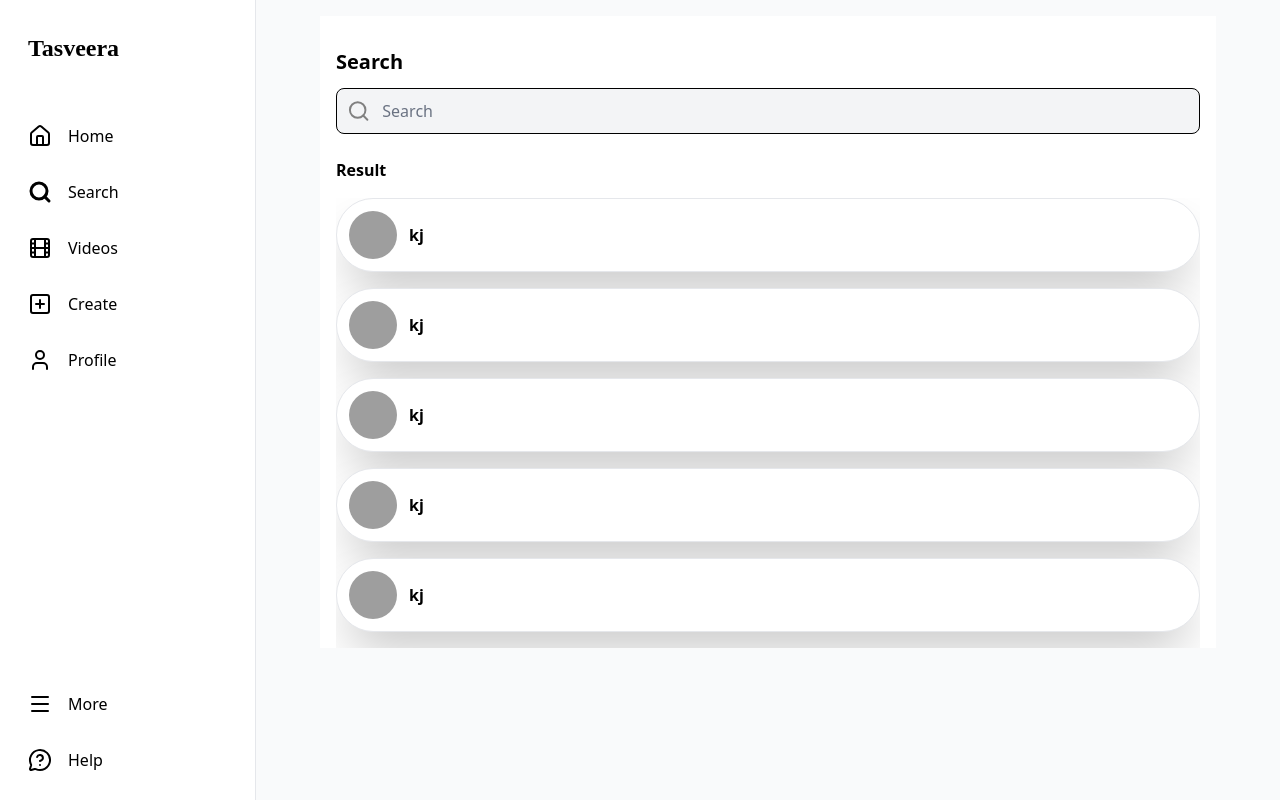
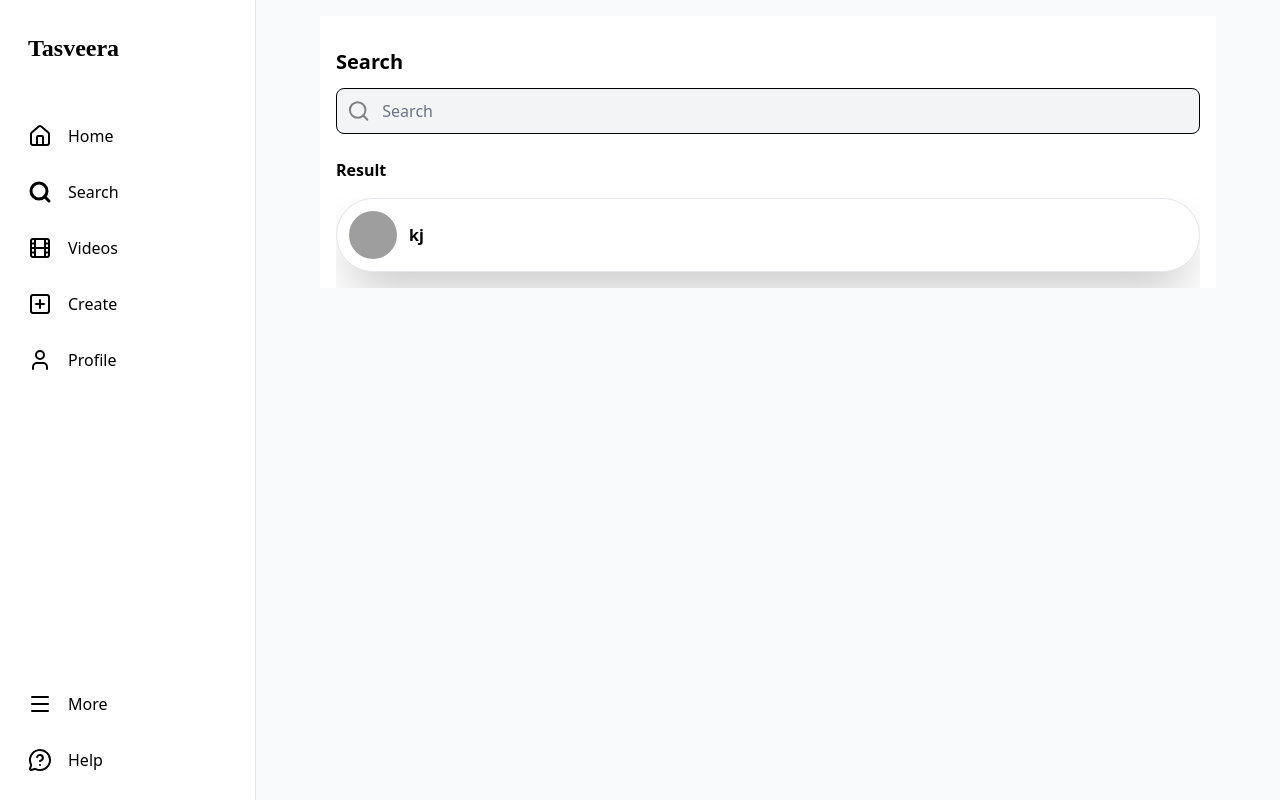
Before and after one commit to Mithlesh-15/tasveera-FrameStories, a React (Vite) app in the folder frontend/: page /search in a window 1280 px wide. Built offline with nearby package versions, Linux system fonts and the light colour scheme; grey boxes are pictures that could not be loaded.

Commit message:
little change in frontend

```diff
--- a/frontend/src/pages/Profile.jsx
+++ b/frontend/src/pages/Profile.jsx
@@ -1,5 +1,6 @@
 import React, { useState } from "react";
 import { Heart, MessageCircle, Bookmark, Grid, User, Menu } from "lucide-react";
+import { Link } from "react-router-dom";
 
 export default function InstagramProfile() {
   const [owner, setOwner] = useState(true);
@@ -158,7 +159,8 @@ export default function InstagramProfile() {
         {/* Posts Grid */}
         <div className="grid grid-cols-3 gap-1 md:gap-4 mt-1">
           {posts.map((post) => (
-            <div
+            <Link
+              to={`/post/${post.id}`}
               key={post.id}
               className="relative aspect-square group cursor-pointer"
             >
@@ -167,7 +169,7 @@ export default function InstagramProfile() {
                 alt={`Post ${post.id}`}
                 className="w-full h-full object-cover transition-transform duration-300 ease-in-out group-hover:scale-105"
               />
-            </div>
+            </Link>
           ))}
         </div>
       </div>
--- a/frontend/src/pages/Search.jsx
+++ b/frontend/src/pages/Search.jsx
@@ -2,7 +2,7 @@ import React from "react";
 import { Search } from "lucide-react";
 import UserProfileCard from "../components/UserProfileCard";
 import { useNavigate } from "react-router-dom";
-import "../utils/scrollBarHide.css"
+import "../utils/scrollBarHide.css";
 
 function SearchPageLayout() {
   const nevigate = useNavigate();
@@ -13,35 +13,10 @@ function SearchPageLayout() {
       picture:
         "https://images.pexels.com/photos/33517042/pexels-photo-33517042.jpeg",
     },
-    {
-      _id: 2,
-      name: "kj",
-      picture:
-        "https://images.pexels.com/photos/32523802/pexels-photo-32523802.jpeg",
-    },
-    {
-      _id: 3,
-      name: "kj",
-      picture:
-        "https://images.pexels.com/photos/1375849/pexels-photo-1375849.jpeg",
-    },
-    {
-      _id: 4,
-      name: "kj",
-      picture:
-        "https://images.pexels.com/photos/1391498/pexels-photo-1391498.jpeg",
-    },
-    {
-      _id: 5,
-      name: "kj",
-      picture:
-        "https://images.pexels.com/photos/17300044/pexels-photo-17300044.jpeg",
-    }
   ];
   const profileClick = (userid) => {
     nevigate(`/profile/${userid}`);
   };
-
 
   return (
     <div className="max-h-[85vh] bg-white flex flex-col">
@@ -74,10 +49,7 @@ function SearchPageLayout() {
           ) : (
             arr.map((item) => (
               <div key={item._id} onClick={() => profileClick(item._id)}>
-                <UserProfileCard
-                  username={item.name}
-                  imageUrl={item.picture}
-                />
+                <UserProfileCard username={item.name} imageUrl={item.picture} />
               </div>
             ))
           )}
```
